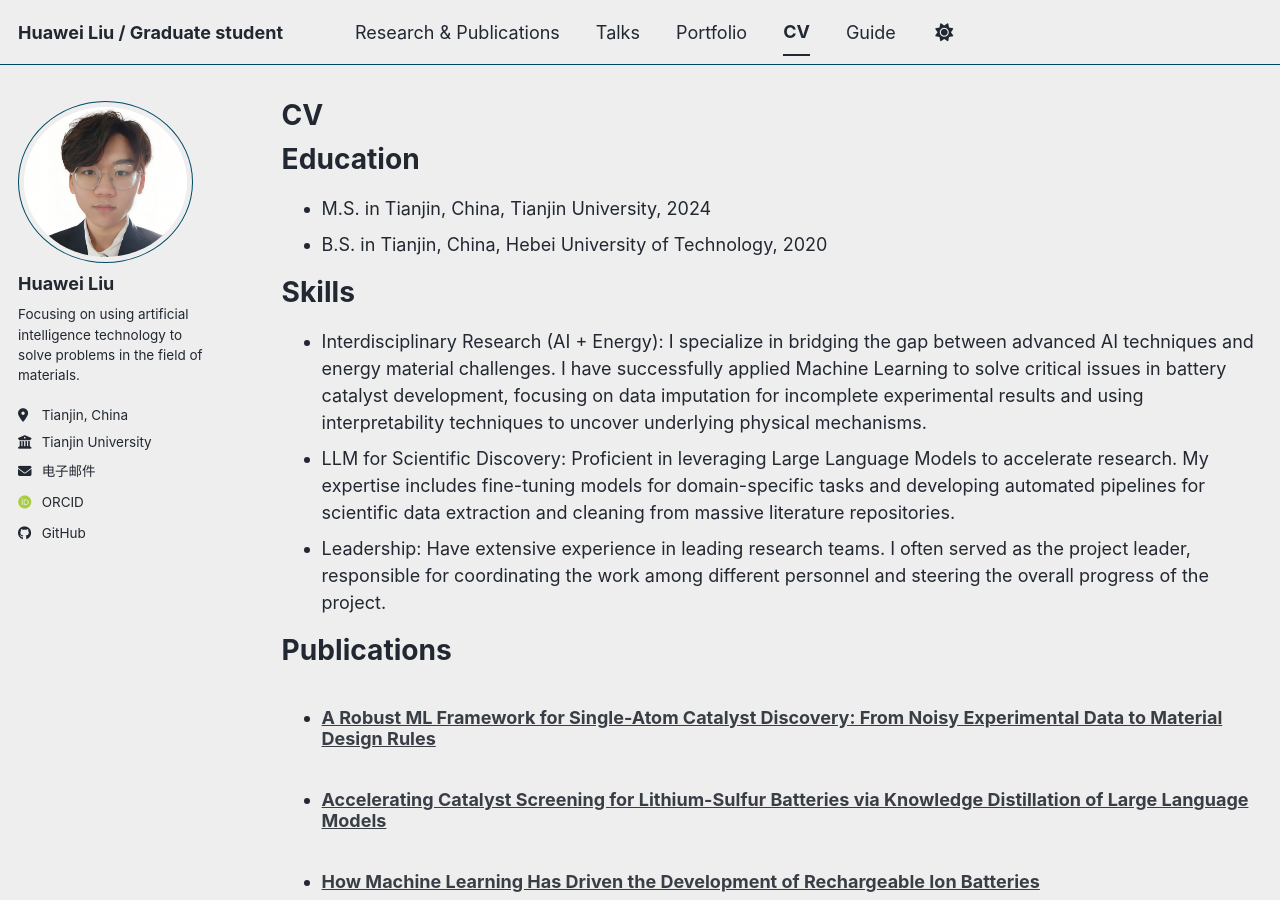
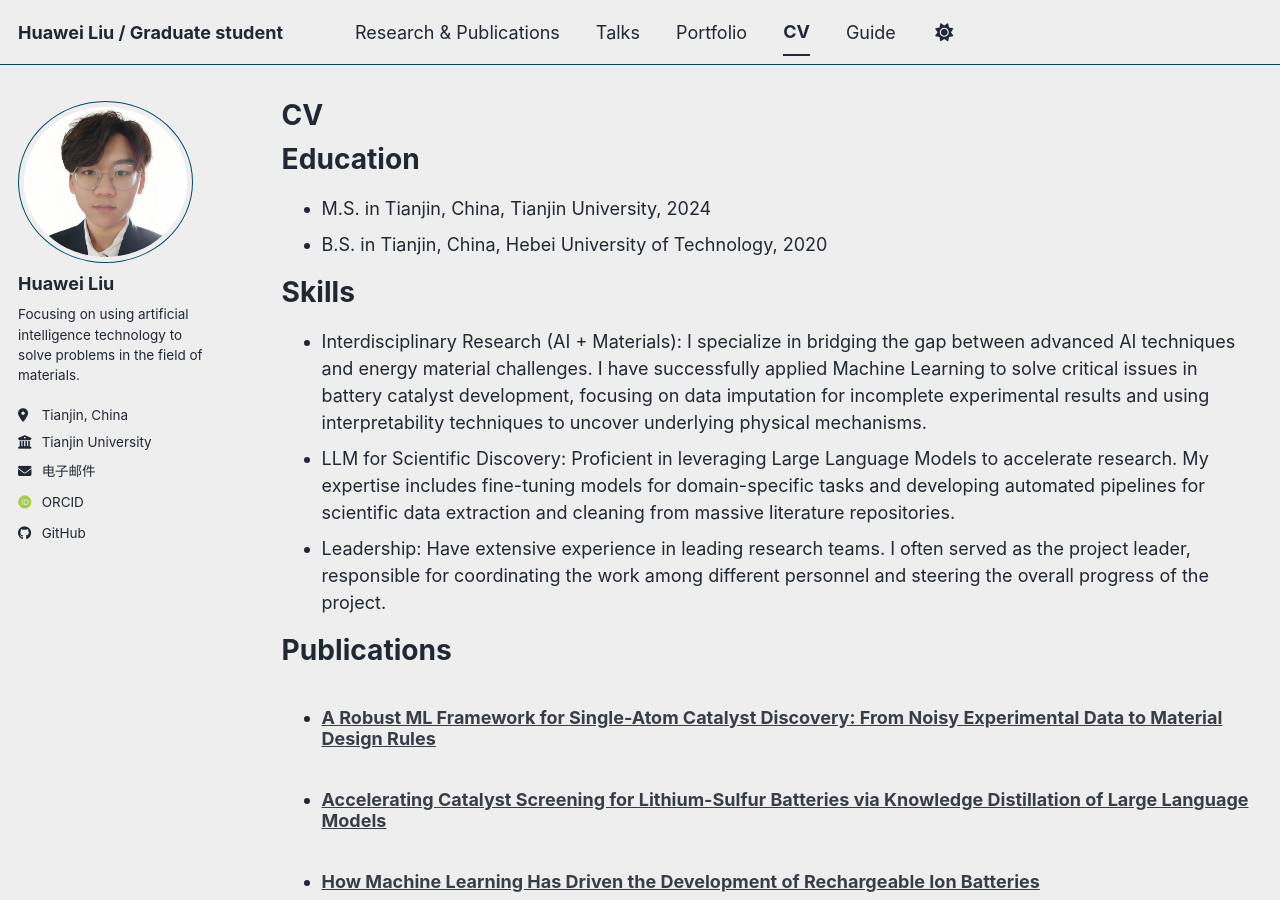
Before and after one commit to erweixi/erweixi.github.io, a Jekyll site: the page built from _pages/cv.md, in a window 1280 px wide and 900 px high. Built offline with Jekyll 4.4.1, drawn with Linux system fonts in a browser that asks for light colours; some web fonts are replaced; a script bundle is joined from its source files by our own code; library files that are not in the unit come from our copies.

Commit message:
改了一下materials

```diff
--- a/_pages/cv.md
+++ b/_pages/cv.md
@@ -17,7 +17,7 @@ Education
 
 Skills
 ======
-* Interdisciplinary Research (AI + Energy): I specialize in bridging the gap between advanced AI techniques and energy material challenges. I have successfully applied Machine Learning to solve critical issues in battery catalyst development, focusing on data imputation for incomplete experimental results and using interpretability techniques to uncover underlying physical mechanisms.
+* Interdisciplinary Research (AI + Materials): I specialize in bridging the gap between advanced AI techniques and energy material challenges. I have successfully applied Machine Learning to solve critical issues in battery catalyst development, focusing on data imputation for incomplete experimental results and using interpretability techniques to uncover underlying physical mechanisms.
 * LLM for Scientific Discovery: Proficient in leveraging Large Language Models to accelerate research. My expertise includes fine-tuning models for domain-specific tasks and developing automated pipelines for scientific data extraction and cleaning from massive literature repositories.
 * Leadership: Have extensive experience in leading research teams. I often served as the project leader, responsible for coordinating the work among different personnel and steering the overall progress of the project.
 
```
